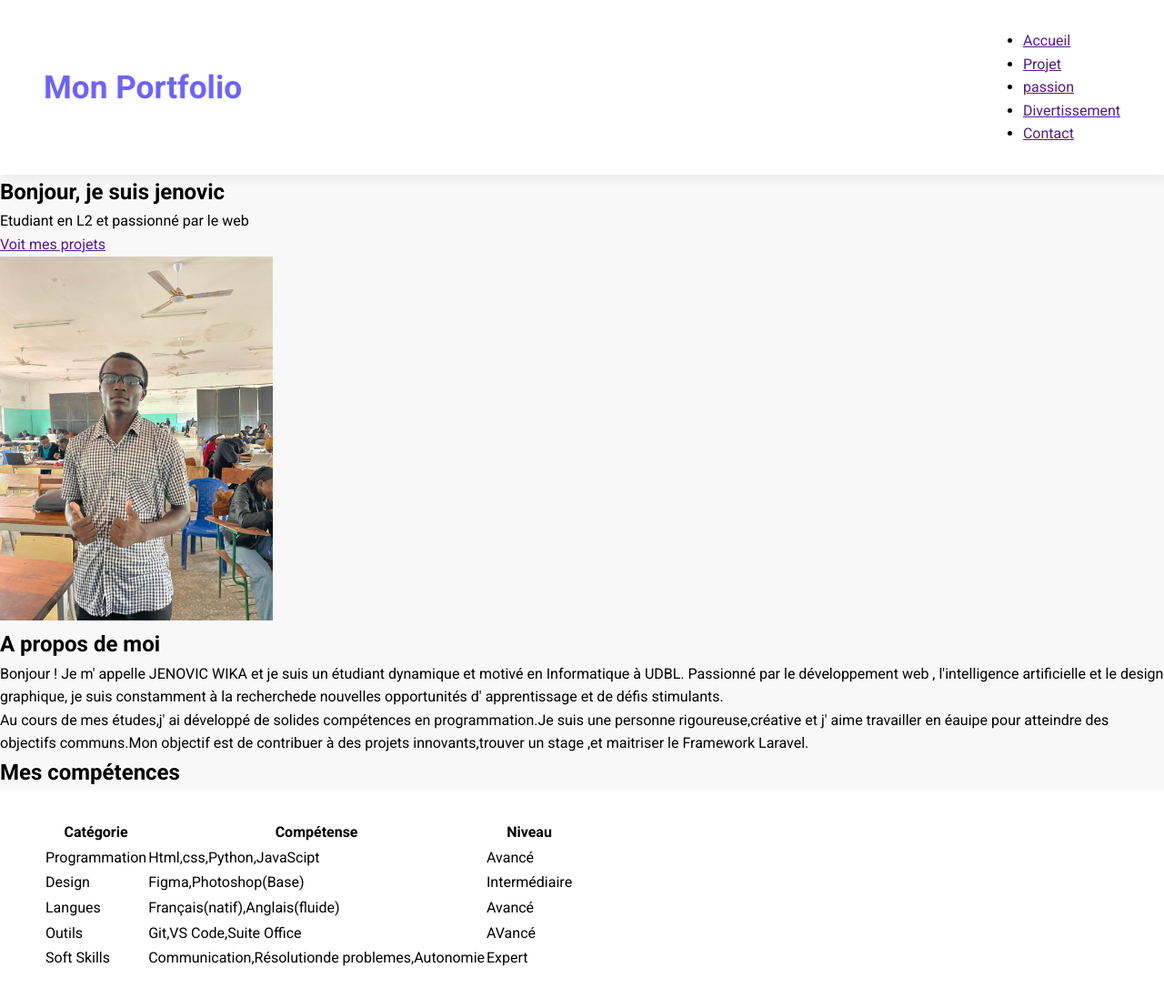
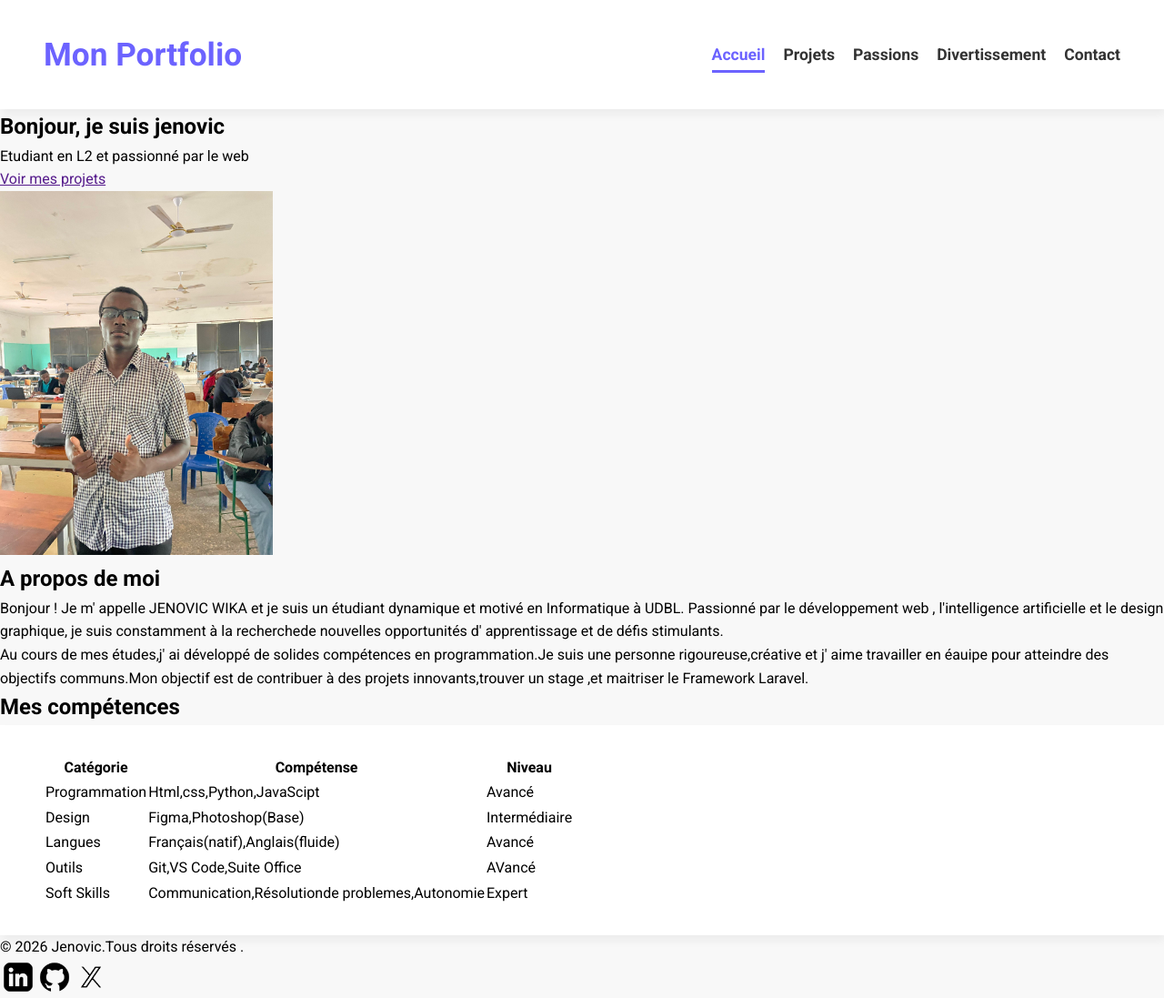
Before and after one commit to 24wm441si-collab/Mon-portfolio-2026, a plain HTML site: page index.html in a window 1280 px wide. Shown: the top 1097 px of the page at 91% size. Drawn offline with Linux system fonts and the light colour scheme.

Commit message:
stylisation de la barre de menu et la création des autres pages

```diff
--- a/CSS/Style.css
+++ b/CSS/Style.css
@@ -37,6 +37,50 @@
     font-size: 2.2rem;
     font-weight: bold;
     color: var(--violet-doux);
+}
 
+ul li {
+    list-style: none;
+    margin-left: 20px;
+}
+
+ul {
+    display: flex;
+}
+
+ul li a {
+    text-decoration: none;
+    color: var(--gris-tres-fonce);
+    font-weight:bold;
+    font-size: 1.1rem;
+    position: relative;
+    padding: 10px 0;
 
 }
+
+ul li a:hover {
+    color: var(--violet-doux);
+}
+
+ul li a::after {
+    content: '';
+    position:absolute;
+    left: 0;
+    bottom: 0;
+    height: 3px;
+    width: 0;
+    background-color: var(--violet-doux);
+    transition: width 0.3s ease;
+}
+
+ul li a:hover::after {
+    width: 100%;
+}
+
+a.active {
+    color: var(--violet-doux);
+}
+
+a.active::after {
+    width: 100%;
+}
--- a/index.html
+++ b/index.html
@@ -16,11 +16,11 @@
         </div>
         <nav>
             <ul>
-                <li><a href="">Accueil</a></li>
-                <li><a href="">Projet</a></li>
-                <li><a href="">passion</a></li>
-                <li><a href="">Divertissement</a></li>
-                <li><a href="">Contact</a></li>
+                <li><a href="index.html" class="active">Accueil</a></li>
+                <li><a href="projets.html">Projets</a></li>
+                <li><a href="passions.html">Passions</a></li>
+                <li><a href="divertissement.html">Divertissement</a></li>
+                <li><a href="contact.html">Contact</a></li>
             </ul>
         </nav>
 
@@ -30,7 +30,7 @@
             <div>
                     <h1>Bonjour, je suis jenovic</h1>
                     <p>Etudiant en L2 et passionné par le web</p>
-                    <a href="">Voit mes projets</a> </div> <div>
+                    <a href="">Voir mes projets</a> </div> <div>
                     <img src="image/jenovic.jpg" alt="jenovic" width="300">
                 </div>
             </section>
```
Also changed, not shown: contact.html (added, +36 -0 lines), divertissement.html (added, +39 -0 lines), passions.html (added), projets.html (added).
